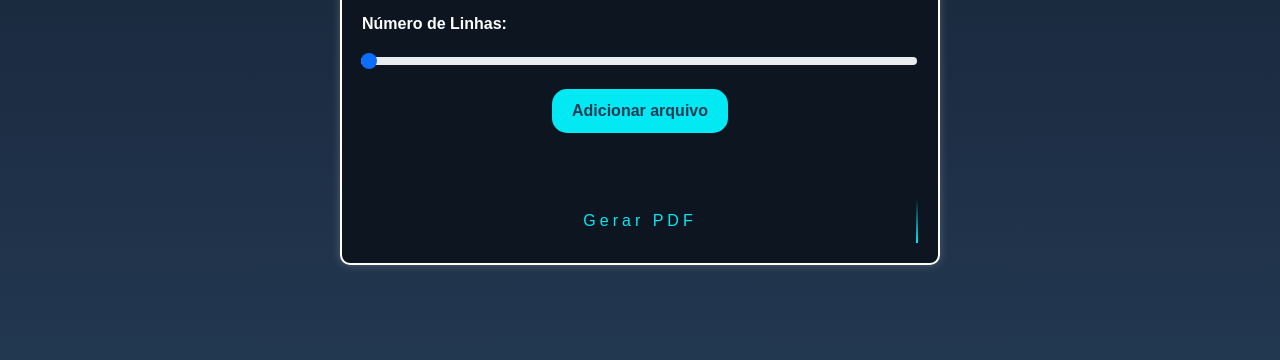
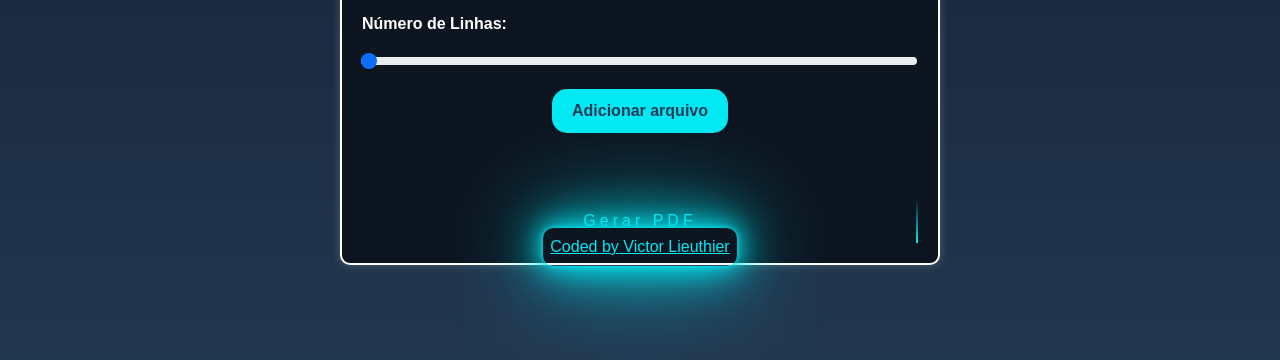
Before and after one commit to Vitaopb/PDFGenerateMergeImages, a plain HTML site: page index.html in a window 1280 px wide. Shown: the part 334-694 px from the top of the page. Drawn offline with nearby package versions, Linux system fonts and the light colour scheme.

Commit message:
Adicionando quem codou e o link para o linkedin

```diff
--- a/index.html
+++ b/index.html
@@ -39,6 +39,8 @@
     </button>
   </div>
 
+  <a href="https://www.linkedin.com/in/victor-lieuthier/" class="codedby">Coded by Victor Lieuthier</a>
+
   <script src="https://cdn.jsdelivr.net/npm/bootstrap@5.3.2/dist/js/bootstrap.bundle.min.js"
     integrity="sha384-C6RzsynM9kWDrMNeT87bh95OGNyZPhcTNXj1NW7RuBCsyN/o0jlpcV8Qyq46cDfL"
     crossorigin="anonymous"></script>
--- a/style.css
+++ b/style.css
@@ -59,6 +59,8 @@ button:hover {
   cursor: pointer;
   box-shadow: 0 0 5px #03e9f4, 0 0 25px #03e9f4, 0 0 50px #03e9f4, 0 0 100px #03e9f4;
 }
+
+
 
 button span {
   position: absolute;
@@ -180,3 +182,14 @@ button span:nth-child(4) {
   opacity: 0;
   cursor: pointer;
 }
+
+
+.codedby {
+  padding: 7px;
+  border-radius: 10px;
+  color: #03e9f4;
+  cursor: pointer;
+  box-shadow: 0 0 5px #03e9f4, 0 0 25px #03e9f4, 0 0 50px #03e9f4, 0 0 100px #03e9f4;
+  position: absolute;
+  bottom: 200px;
+}
```
